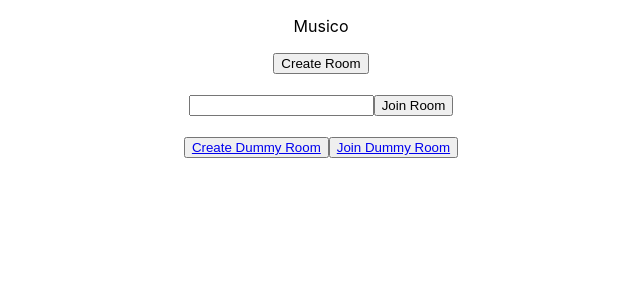
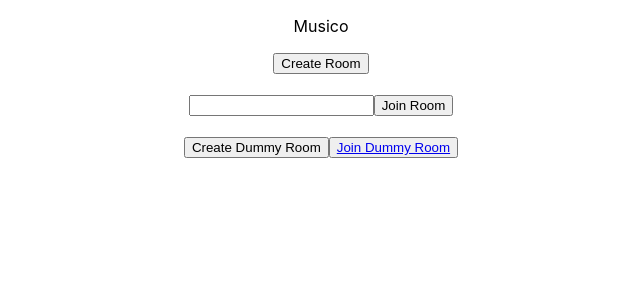
Before and after one commit to ChampManZ/musicroom, a React (Create React App) app in the folder Frontend/musicplayroom/musico/: page / in a window 1280 px wide. Shown: the top 300 px of the page, without its empty margins (319-959 px from the left). Built offline with nearby package versions, Linux system fonts and the light colour scheme.

Commit message:
generate key and pass to host room

```diff
--- a/Frontend/musicplayroom/musico/src/menu.js
+++ b/Frontend/musicplayroom/musico/src/menu.js
@@ -1,9 +1,17 @@
 import React, { useState,useEffect,useRef,useLayoutEffect } from 'react';
 import YouTube from 'react-youtube';
 import checker from './joincheck';
+import {
+  Link,
+  BrowserRouter,
+  Route,
+  Switch,
+  Redirect
+} from "react-router-dom";
 import PlayingRoom from './playroom';
 import JoinedRoom from './membroom';
 import { setKeyRoom, kid } from './makeconst';
+
 //import React, { useState, useEffect } from 'react';
 //import React, { useState, useEffect } from 'react';
 
@@ -23,6 +31,7 @@ export default function Menu() {
 
   function createRoom(){
     //e.preventDefault();
+
     var repeated = false;
     //var repeatchecker = false;
     var mykeyroom = '';
@@ -34,8 +43,13 @@ export default function Menu() {
       }
     }
     console.log(repeated)
-    setKeyRoom(mykeyroom)
+    var paramst = new URLSearchParams();
+    paramst.append('roomid', mykeyroom )
+    //setKeyRoom(mykeyroom)
+    //setkeyState(mykeyroom)
     console.log(kid)
+    //console.log(keyState)
+    window.location.href = "/playerroom?" + paramst.toString();
     //return false;
 
   }
@@ -48,9 +62,9 @@ export default function Menu() {
       getRandom = Math.ceil(Math.random()*keycomp.length)
       keyroom += keycomp.charAt(getRandom);
     }
-    setKeyRoom(keyroom)
-    setkeyState(keyroom)
-    console.log(kid)
+    //setKeyRoom(keyroom)
+    //setkeyState(keyroom)
+    //console.log(kid)
     return keyroom
   }
 
@@ -65,7 +79,11 @@ export default function Menu() {
         <br></br>
         <br></br>
         {/* <button><a href={"/playerroom"} onClick={()=>createRoom()} >Create Dummy Room</a></button> */}
-        <button><a onClick={()=>createRoom()} href="/playerroom" >Create Dummy Room</a></button>
+        {/* <button><a onClick={()=>createRoom()} href="/playerroom" >Create Dummy Room</a></button> */}
+        {/* <button><Link to={{ pathname: '/playerroom', idkey: { roomkey: keyState } }}/>Create Dummy Room</button> */}
+        {/* <button><Link onClick={()=>createRoom()} to={`/playerroom/${keyState}`}>Create Dummy Room</Link></button> */}
+        {/* <button><Link   to={`/playerroom/${kid}`}>Create Dummy Room</Link></button> */}
+        <button onClick={()=>createRoom()} >Create Dummy Room</button>
         {/* <button onClick={()=>createRoom()}>Create Dummy Room</button> */}
         <button><a href={"/joinedroom"}>Join Dummy Room</a></button>
     </div>;
--- a/Frontend/musicplayroom/musico/src/playroom.js
+++ b/Frontend/musicplayroom/musico/src/playroom.js
@@ -2,8 +2,15 @@ import React, { useState,useEffect,useRef,useLayoutEffect } from 'react';
 import YouTube from 'react-youtube';
 //import React, { useState, useEffect } from 'react';
 import { kid } from './makeconst';
+import {
+  Link,
+  BrowserRouter,
+  Route,
+  Switch,
+  Redirect
+} from "react-router-dom";
 
-export default function PlayingRoom() {
+export default function PlayingRoom(match,location) {
     //var songList = ["https://www.youtube.com/watch?v=B3kkddBq-pY","https://www.youtube.com/watch?v=qTTOWu4AqL8","https://www.youtube.com/watch?v=G4eFJsH-Lic"]
     //console.log("first song: ", songList[0])
     const [ytId,setytId] = useState("RrZHOh77F3Q")
@@ -18,7 +25,10 @@ export default function PlayingRoom() {
     var [songQueue, setQueue] = useState(["https://www.youtube.com/watch?v=toZW65rksYY","https://www.youtube.com/watch?v=qTTOWu4AqL8","https://www.youtube.com/watch?v=G4eFJsH-Lic"])
     //const[nextSong, setNext] = useState("")
 
-    console.log("room key: ", kid)
+    //const {params:{keyroom}}= match;
+    //console.log(keyroom)
+
+   // console.log("room key: ", kid)
   const inputSong = (e)=> {
     setsongState(e.target.value)
   }
@@ -181,6 +191,14 @@ function songChanger2(){
   console.log("after: ",songQ.length)
 
 }
+var paramst = new URLSearchParams(window.location.search);
+
+var mykeyroom  = paramst.get('roomid')
+// function getkey(){
+//   var paramst = new URLSearchParams(window.location.search);
+
+//   var mykeyroom  = paramst.get('roomid')
+// }
 
 
 
@@ -201,7 +219,7 @@ function songChanger2(){
 
     return <div className='playerroom'>
       <br></br>
-      <p>Room ID: {kid} </p>
+      <p>Room ID: {mykeyroom} </p>
       <button><a href={"/"}>Terminate Room</a></button>
       <br></br>
         {/* <input onChange={inputChange}></input> */}
```
Also changed, not shown: Frontend/musicplayroom/musico/src/App.js (+8 -1 lines).
